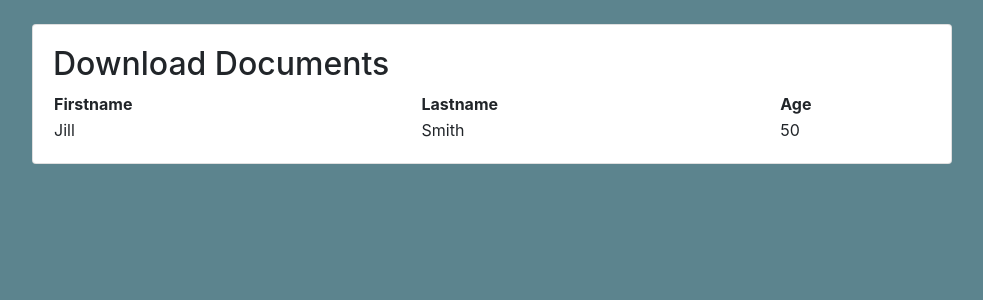
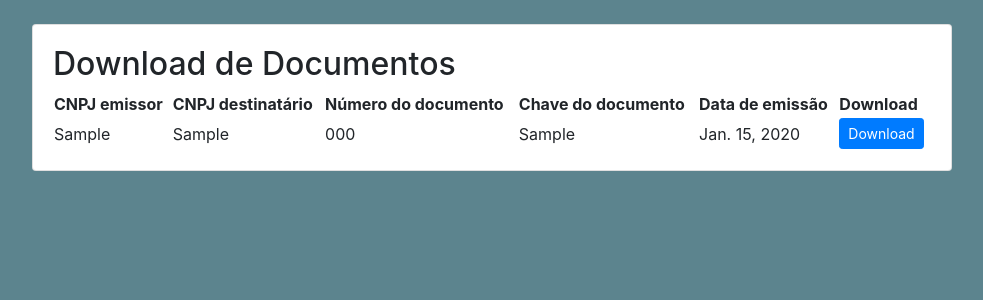
Before and after one commit to guilhermesurek/doc-manage-app, a Django app: template download/templates/download/download.html in a window 1280 px wide. Shown: the part 56-356 px from the top of the page, without its empty margins (148-1131 px from the left). Run offline with Django 3.2, Linux system fonts and the light colour scheme; tables that the repository leaves empty hold one stand-in row (values such as "Sample post"); the template is opened without the code that fills it: values that come from a table or form of the project are taken from there, most other values are stand-ins (such as "Sample title", 1, 10 or a date in 2020); some libraries are stand-ins or nearby versions.

Commit message:
update download view

```diff
--- a/download/templates/download/download.html
+++ b/download/templates/download/download.html
@@ -1,24 +1,40 @@
 {% extends 'base.html' %}
 
-{% load crispy_forms_tags %}
+{% block title%}
+  Download
+{% endblock %}
 
 {% block content %}
-  <h2>Download Documents</h2>
+  <h2>Download de Documentos</h2>
 
     <fieldset>
-        <table style="width:100%">
+        <table style="width:100%" id="documents">
+          <thead>
             <tr>
-              <th>Firstname</th>
-              <th>Lastname</th>
-              <th>Age</th>
+              <th>CNPJ emissor</th>
+              <th>CNPJ destinatário</th>
+              <th>Número do documento</th>
+              <th>Chave do documento</th>
+              <th>Data de emissão</th>
+              <th>Download</th>
             </tr>
+          </thead>
+          <tbody>
             {% for doc in docs %}
-            <tr>
-              <td>Jill</td>
-              <td>Smith</td>
-              <td>50</td>
-            </tr>
+              <tr>
+                <td>{{doc.cnpj_sender}}</td>
+                <td>{{doc.cnpj_recipient}}</td>
+                <td>{{doc.document_number}}</td>
+                <td>{{doc.document_key}}</td>
+                <td>{{doc.document_date}}</td>
+                <td>
+                  <a href="{{ doc.doc_file.url }}" class="btn btn-primary btn-sm" target="_blank">
+                    Download
+                  </a>
+                </td>
+              </tr>
             {% endfor %}
-          </table>
+          </tbody>
+        </table>
     </fieldset>
 {% endblock %}
--- a/upload/templates/upload/upload.html
+++ b/upload/templates/upload/upload.html
@@ -2,8 +2,12 @@
 
 {% load crispy_forms_tags %}
 
+{% block title%}
+  Upload
+{% endblock %}
+
 {% block content %}
-  <h2>Upload de Documento</h2>
+  <h2>Upload de Documentos</h2>
   <form method="post" enctype="multipart/form-data">
     {% csrf_token %}
     {{ form|crispy }}
```
Also changed, not shown: download/static/download/css/download.css (added, +22 -0 lines), download/views.py (+6 -2 lines), upload/migrations/0002_auto_20200326_2329.py (added), 1 other file.
